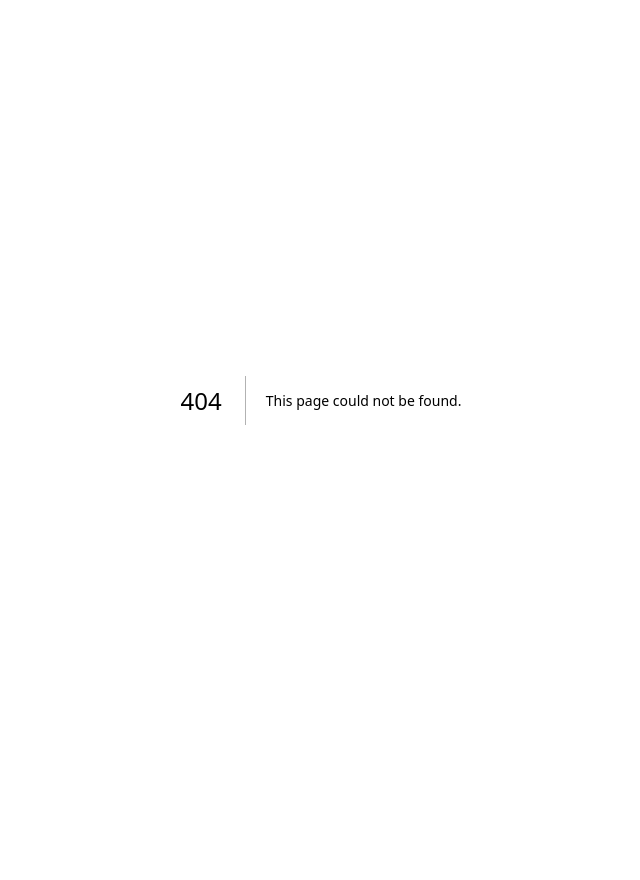
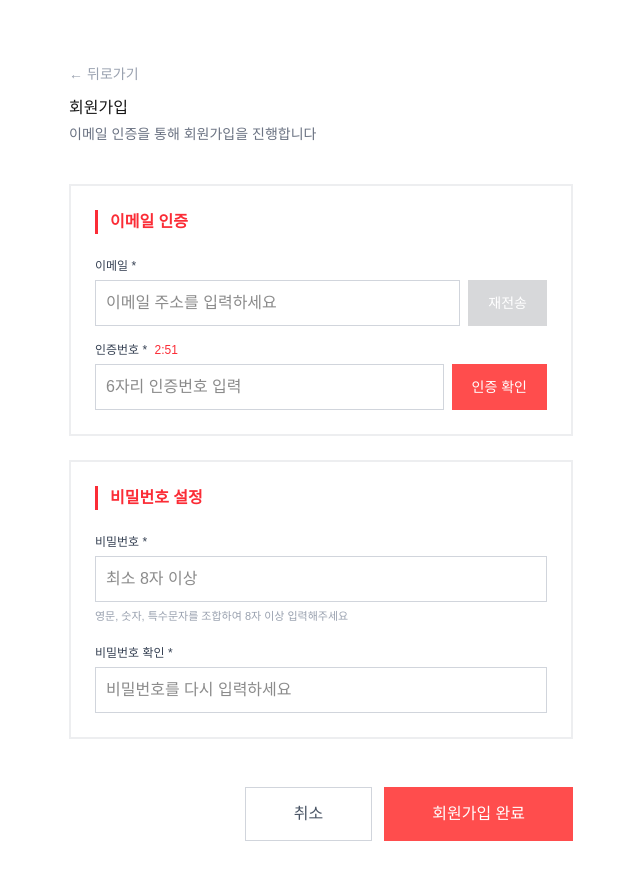
Before and after one commit to pinetree5115-collab/device-rental, a Next.js app: page /signup in a window 1280 px wide. Before the commit this address had no page. Shown: the top 880 px of the page, without its empty margins (319-959 px from the left). Before the commit the page ends 800 px from the top, so only its background shows below. Built offline with nearby package versions, Linux system fonts and the light colour scheme.

Commit message:
feat: 회원가입 UI 퍼블리싱

```diff
--- /dev/null
+++ b/src/app/(auth)/signup/page.tsx
@@ -0,0 +1,111 @@
+'use client'
+import React, { useState } from 'react';
+export default function SingnUpPage() {
+  //나중에 기능 넣기 위한 상태 정의
+  const [email, setEmail] = useState(' ');
+
+  return (
+    //중앙정렬, 흰색카드 형태
+    //입력칸: border 1px, 회색 테두리, padding
+    //빨간색 버튼: #FF0000 계열, 흰색 글자
+    //간격: 섹션마다 여백(margin/padding)
+    <main className="min-h-screen bg-[#ffffff] flex items-center justify-center p-4">
+      {/* 흰색 카드 형태의 레이아웃 */}
+      <div className='bg-white w-full max-w-150 p-8 md:p-12'>
+        {/* 뒤로가기 및 제목 */}
+        <div className="mb-10">
+          <button className="text-gray-400 text-sm mb-3 flex items-center">
+            <span className="mr-1">←</span> 뒤로가기
+          </button>
+          <h1 className="text-base mb-1">회원가입</h1>
+          <p className="text-gray-500 text-sm">이메일 인증을 통해 회원가입을 진행합니다</p>
+        </div>
+
+        {/* 4. HTML 태그*/}
+        <form className="space-y-6">
+
+          {/* 이메일 인증 섹션 */}
+          <section className="border-2 border-[#edeef0] p-6 bg-white">
+            <div className="border-l-[3px] border-red-500 pl-3 mb-6">
+              <h2 className="text-red-500 font-bold">이메일 인증</h2>
+            </div>
+
+            <div className="space-y-4">
+              <div className="flex flex-col gap-1.5">
+                <label htmlFor="email" className="text-xs font-normal text-gray-700">이메일 *</label>
+                <div className="flex gap-2">
+                  <input
+                    id="email"
+                    type="email"
+                    placeholder="이메일 주소를 입력하세요"
+                    className="flex-1 border border-gray-300 p-2.5 focus:outline-none focus:border-red-500"
+                    required
+                  />
+                  <button type="button" className="bg-[#d7d8da] px-5 py-2.5 text-sm text-white font-normal">
+                    재전송
+                  </button>
+                </div>
+              </div>
+              <div className="flex flex-col gap-1.5">
+                <label htmlFor="authCode" className="text-xs font-normal text-gray-700">
+                  인증번호 * <span className="text-red-500 ml-1">2:51</span>
+                </label>
+                <div className="flex gap-2">
+                  <input
+                    id="authCode"
+                    type="text"
+                    placeholder="6자리 인증번호 입력"
+                    className="flex-1 border border-gray-300 p-2.5  focus:outline-none focus:border-red-500"
+                    maxLength={6}
+                  />
+                  <button type="button" className="bg-[#FF4D4D] px-5 py-2.5  text-sm text-white font-normal">
+                    인증 확인
+                  </button>
+                </div>
+              </div>
+            </div>
+          </section>
+
+          {/* 비밀번호 설정 섹션 */}
+          <section className="border-2 border-[#edeef0] p-6 bg-white">
+            <div className="border-l-[3px] border-red-500 pl-3 mb-6">
+              <h2 className="text-red-500 font-bold">비밀번호 설정</h2>
+            </div>
+
+            <div className="space-y-5">
+              <div className="flex flex-col gap-1.5">
+                <label className="text-xs font-normal text-gray-700">비밀번호 *</label>
+                <input
+                  type="password"
+                  placeholder="최소 8자 이상"
+                  className="w-full border border-gray-300 p-2.5 focus:outline-none focus:border-red-500"
+                />
+                <p className="text-[11px] text-gray-400">영문, 숫자, 특수문자를 조합하여 8자 이상 입력해주세요</p>
+              </div>
+
+              <div className="flex flex-col gap-1.5">
+                <label className="text-xs font-normal text-gray-700">비밀번호 확인 *</label>
+                <input
+                  type="password"
+                  placeholder="비밀번호를 다시 입력하세요"
+                  className="w-full border border-gray-300 p-2.5 focus:outline-none focus:border-red-500"
+                />
+              </div>
+            </div>
+          </section>
+
+          {/* 하단 버튼 구역 */}
+          <div className="flex gap-3 pt-6 justify-end">
+            <button type="button" className="border border-gray-300 py-3.5  text-gray-600 font-normal hover:bg-gray-50 transition-colors px-12">
+              취소
+            </button>
+            <button type="submit" className="bg-[#FF4D4D] text-white py-3.5 font-normal hover:bg-red-600 transition-colors px-12">
+              회원가입 완료
+            </button>
+          </div>
+
+        </form>
+      </div>
+    </main>
+  );
+}
```
